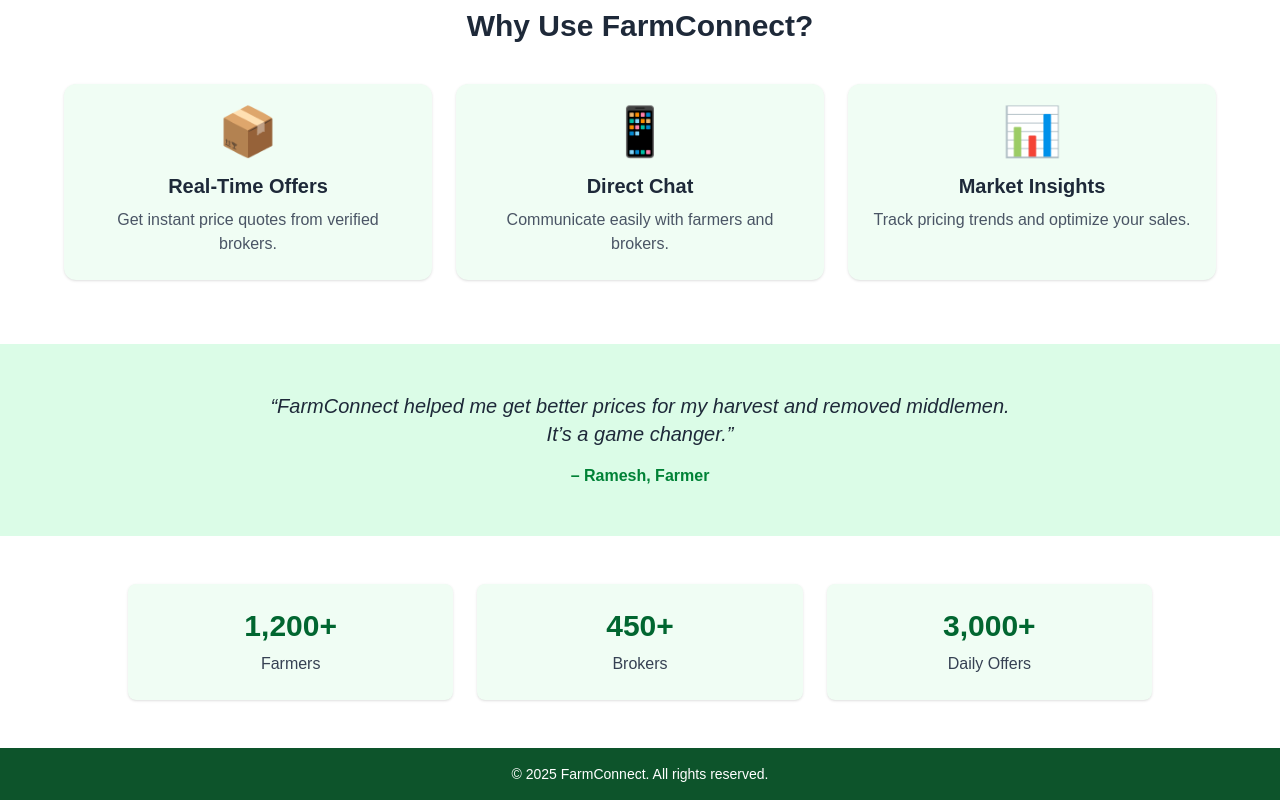
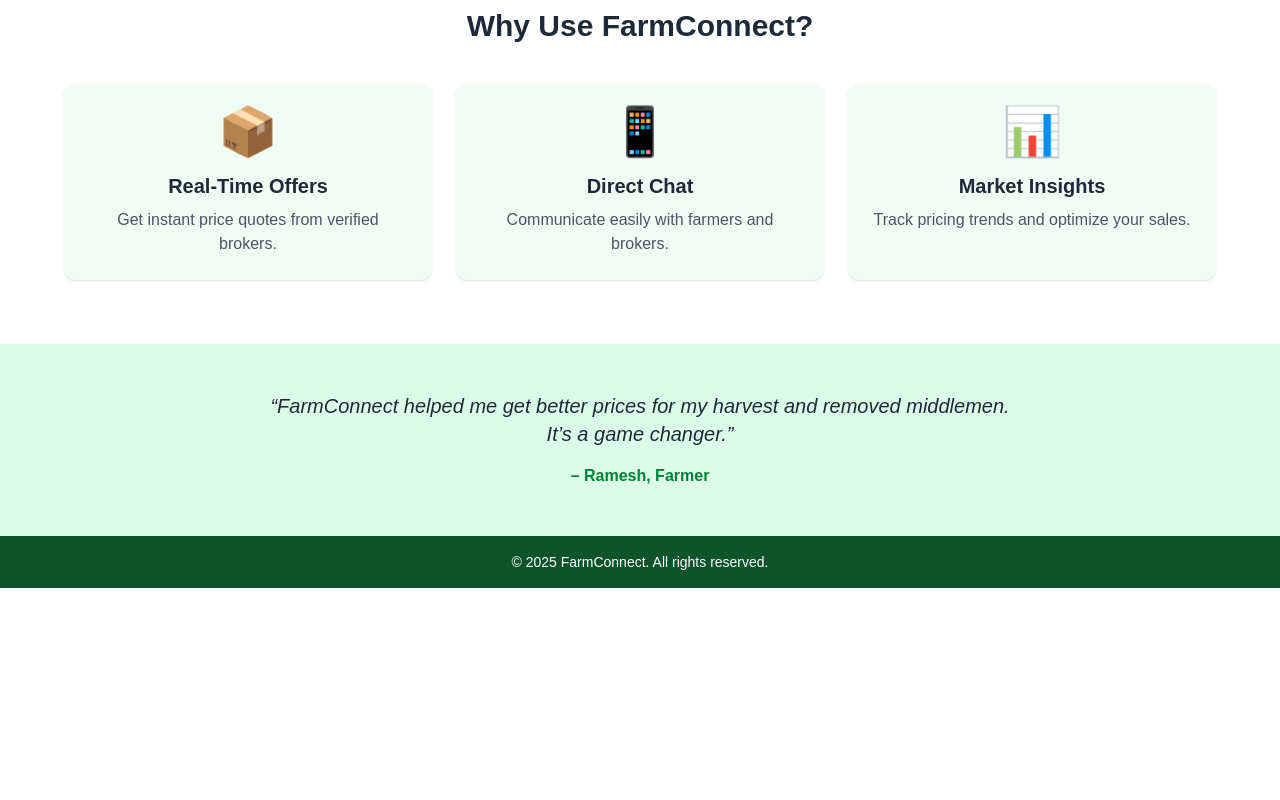
Before and after one commit to VinaySonwane/Farmer-Broker-Connectt, a Next.js app in the folder farmer-broker/: page / in a window 1280 px wide. Shown: the part 921-1721 px from the top of the page. After the commit the page ends 1509 px from the top, so only its background shows below. Built offline with nearby package versions, Linux system fonts and the light colour scheme.

Commit message:
updated the Landing page

```diff
--- a/farmer-broker/src/components/Home/LandingPage.tsx
+++ b/farmer-broker/src/components/Home/LandingPage.tsx
@@ -73,24 +73,6 @@ const LandingPage = () => {
         </div>
       </section>
 
-      {/* STATS SECTION */}
-      <section className="py-12 bg-white px-4">
-        <div className="max-w-5xl mx-auto grid grid-cols-1 sm:grid-cols-3 gap-6 text-center">
-          {[
-            { label: "Farmers", value: "1,200+" },
-            { label: "Brokers", value: "450+" },
-            { label: "Daily Offers", value: "3,000+" },
-          ].map((stat, index) => (
-            <div key={index} className="p-6 bg-green-50 rounded-lg shadow">
-              <div className="text-3xl font-bold text-green-800">
-                {stat.value}
-              </div>
-              <p className="mt-2 text-gray-700">{stat.label}</p>
-            </div>
-          ))}
-        </div>
-      </section>
-
       {/* FOOTER */}
       <footer className="bg-green-900 text-white text-center py-4 text-sm">
         © {new Date().getFullYear()} FarmConnect. All rights reserved.
```
